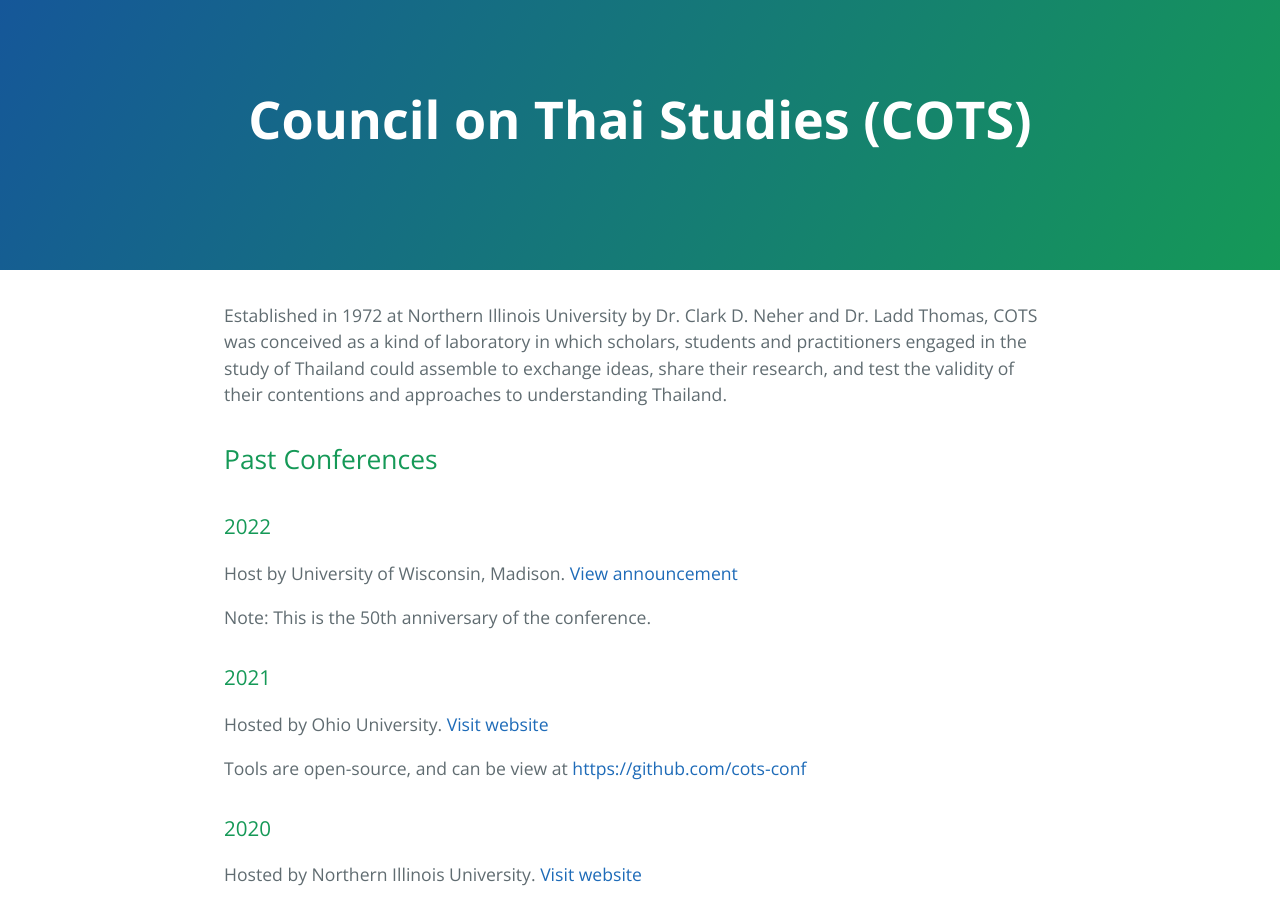
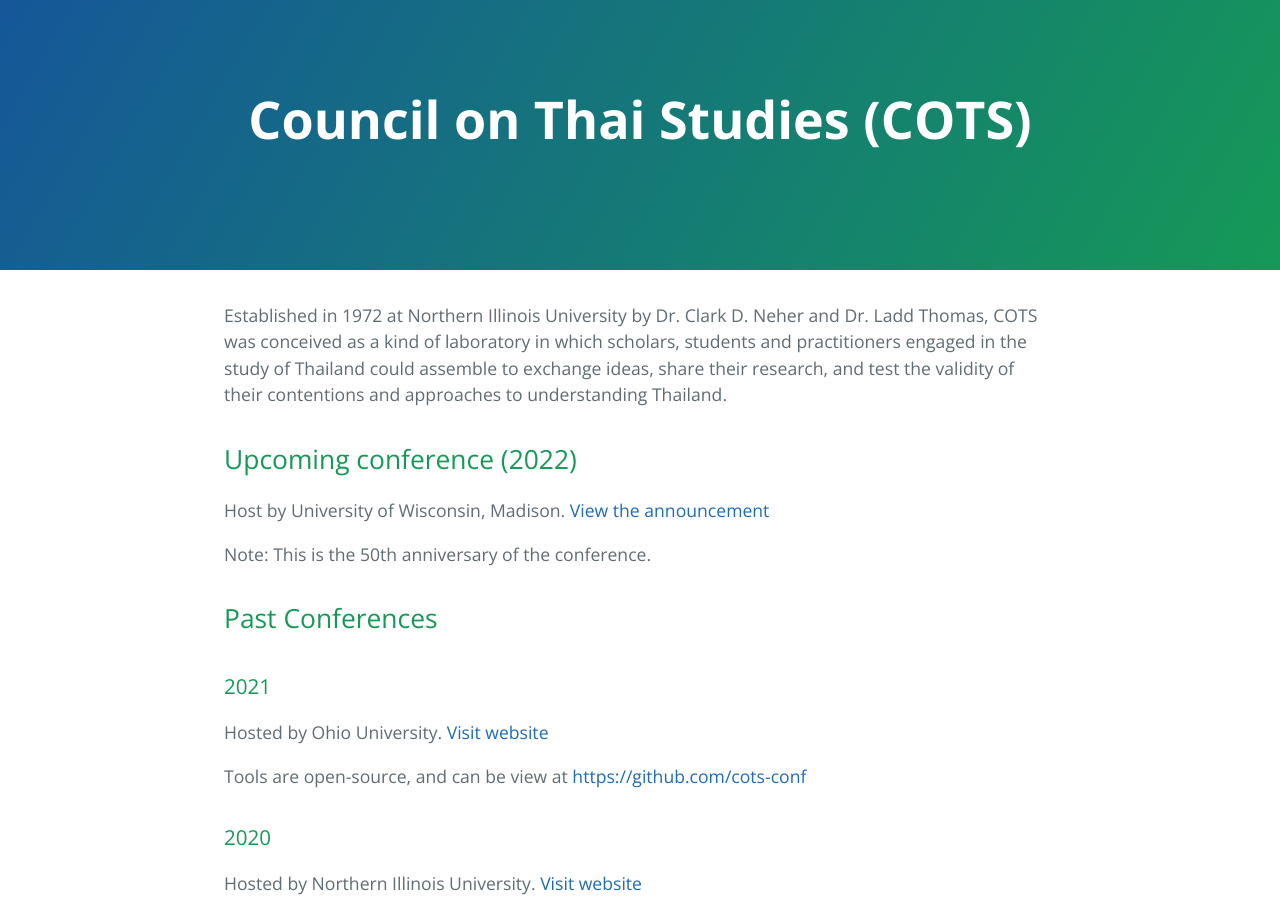
Before and after one commit to cots-conf/cots-conf.github.io, a Jekyll site: the page built from index.md, in a window 1280 px wide and 900 px high. Built offline with Jekyll 4.4.1, drawn with Linux system fonts in a browser that asks for light colours; nearby versions of some CDN libraries; some of the changed text lies outside the part shown.

Commit message:
fix: wording of sections

```diff
--- a/index.md
+++ b/index.md
@@ -6,13 +6,13 @@ description:
 
 Established in 1972 at Northern Illinois University by Dr. Clark D. Neher and Dr. Ladd Thomas, COTS was conceived as a kind of laboratory in which scholars, students and practitioners engaged in the study of Thailand could assemble to exchange ideas, share their research, and test the validity of their contentions and approaches to understanding Thailand.
 
-## Past Conferences
+## Upcoming conference (2022)
 
-### 2022
-
-Host by University of Wisconsin, Madison. [View announcement](https://seasia.wisc.edu/cots-conference-announcement/)
+Host by University of Wisconsin, Madison. [View the announcement](https://seasia.wisc.edu/cots-conference-announcement/)
 
 Note: This is the 50th anniversary of the conference.
+
+## Past Conferences
 
 ### 2021
 
```
Also changed, not shown: other parts of index.md (+1 -1 lines).
